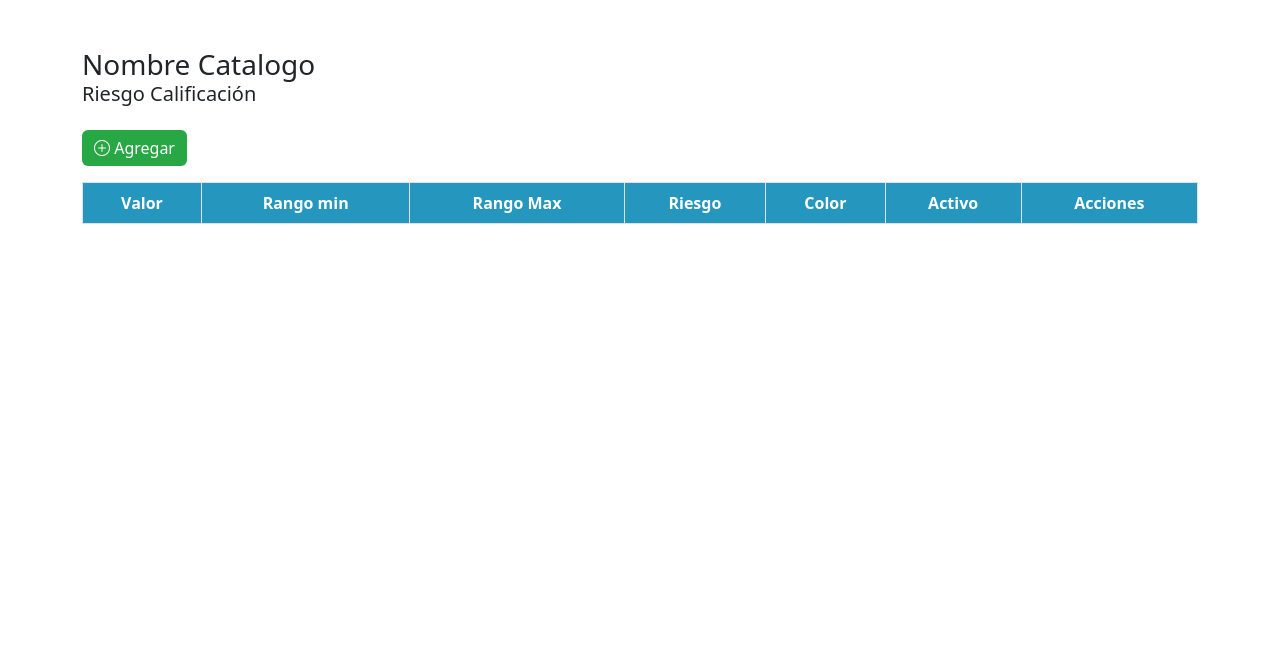
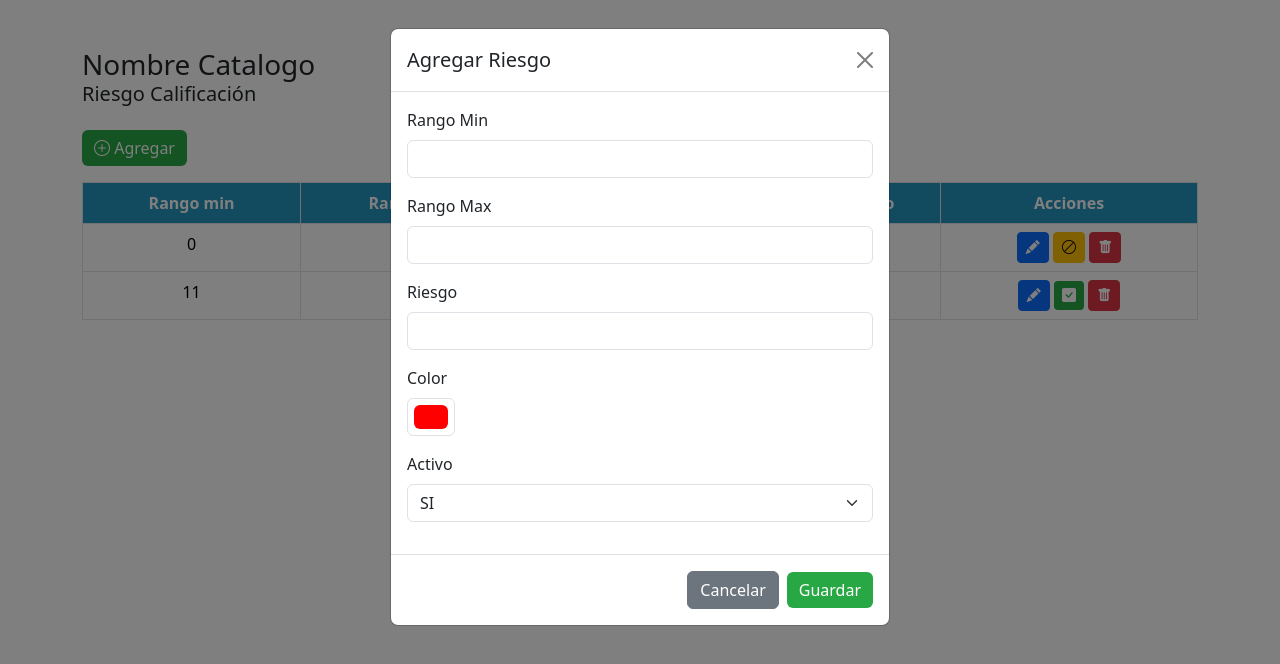
Before and after one commit to fabjiro/practicas-general, a plain HTML site: page riesgo_calificacion/riesgo_calificacion.html in a window 1280 px wide. Both pictures are taken after a click on the button "Agregar". Drawn offline with nearby package versions, Linux system fonts and the light colour scheme.

Commit message:
Se ha agregado el modal "agrega"

```diff
--- a/riesgo_calificacion/riesgo_calificacion.html
+++ b/riesgo_calificacion/riesgo_calificacion.html
@@ -35,9 +35,6 @@
         <thead>
                 <tr>
                     <th class="text-center">
-                        Valor
-                    </th>
-                    <th class="text-center">
                         Rango min
                     </th>
                     <th class="text-center">
@@ -61,6 +58,134 @@
         </tbody>
     </table>
 
+     <!-- Modal Agregar -->
+            <div class="modal fade" id="modalAgregar" tabindex="-1">
+                <div class="modal-dialog">
+                    <div class="modal-content">
+                        <div class="modal-header">
+                            <h5 class="modal-title" id="modalAgregarLabel">Agregar Riesgo</h5>
+                            <button type="button" class="btn-close" data-bs-dismiss="modal" aria-label="Close"></button>
+                        </div>
+                        <form id="formAgregar">
+                            <div class="modal-body">
+                                <div class="mb-3">
+                                    <label for="rangoMinAgregar" class="form-label">Rango Min</label>
+                                    <input type="number" class="form-control" id="rangoMinAgregar" name="rangoMin" required>
+                                </div>
+                                <div class="mb-3">
+                                    <label for="rangoMaxAgregar" class="form-label">Rango Max</label>
+                                    <input type="number" class="form-control" id="rangoMaxAgregar" name="rangoMax" required>
+                                </div>
+                                <div class="mb-3">
+                                    <label for="riesgoAgregar" class="form-label">Riesgo</label>
+                                    <input type="text" class="form-control" id="riesgoAgregar" name="riesgo" required maxlength="50">
+                                </div>
+                                <div class="mb-3">
+                                    <label for="colorAgregar" class="form-label">Color</label>
+                                    <input type="color" class="form-control form-control-color" id="colorAgregar" name="color" value="#ff0000" required>
+                                </div>
+                                <div class="mb-3">
+                                    <label for="activoAgregar" class="form-label">Activo</label>
+                                    <select class="form-select" id="activoAgregar" name="activo" required>
+                                        <option value="SI">SI</option>
+                                        <option value="NO">NO</option>
+                                    </select>
+                                </div>
+                            </div>
+                            <div class="modal-footer">
+                                <button type="button" class="btn btn-secondary" data-bs-dismiss="modal">Cancelar</button>
+                                <button type="submit" class="btn btn-success">Guardar</button>
+                            </div>
+                        </form>
+                    </div>
+                </div>
+            </div>
+
 </div>
+<script src="https://code.jquery.com/jquery-3.7.1.min.js"></script>
+<script src="https://cdn.jsdelivr.net/npm/bootstrap@5.3.3/dist/js/bootstrap.bundle.min.js"></script>
+
+<script>
+
+let riesgos = [
+    { rangoMin: 0, rangoMax: 10, riesgo: 'Bajo', color: '#dc3545', activo: 'Si'},
+     {rangoMin: 11, rangoMax: 20, riesgo: 'Bajo', color: '#dc3545', activo: 'No'}
+];
+
+
+function renderTabla() {
+    let tbody = '';
+    riesgos.forEach((r, i) => {
+        tbody += `<tr>
+            <td class='text-center'>${r.rangoMin}</td>
+            <td class='text-center'>${r.rangoMax}</td>
+            <td>${r.riesgo}</td>
+            <td class='text-center'><span class='badge' style='background:${r.color};'>&nbsp;&nbsp;&nbsp;</span></td>
+            <td class='text-center'>${r.activo}</td>
+            <td class='text-center'>
+                <button class='btn btn-primary btn-sm btnEditar' data-index='${i}'><i class='bi bi-pencil-fill'></i></button>
+                ${
+                    r.activo.toLowerCase() === 'si'
+                    ? `<button class='btn btn-warning btn-sm btnDesactivar' data-index='${i}'> <i class="bi bi-ban"></i> </button>`
+                    : `<button class='btn btn-success btn-sm btnActivar' data-index='${i}'> <i class="bi bi-check-square-fill"></i> </button>`
+                }
+                <button class='btn btn-danger btn-sm btnEliminar'> <i class="bi bi-trash-fill"></i> </button>
+            </td>
+        </tr>`;
+    });
+    $(".table tbody").html(tbody);
+}
+
+$(document).ready(function() {
+
+    renderTabla();
+
+    $('#btnAgregar').click(function() {
+        $('#formAgregar')[0].reset();
+        $('#modalAgregar').modal('show');
+    });
+
+    $('#formAgregar').submit(function(e) {
+        e.preventDefault();
+        let nuevo = {
+            rangoMin: $('#rangoMinAgregar').val(),
+            rangoMax: $('#rangoMaxAgregar').val(),
+            riesgo: $('#riesgoAgregar').val(),
+            color: $('#colorAgregar').val(),
+            activo: $('#activoAgregar').val()
+        };
+
+        // Validaciones
+        let minRango = riesgos.length ? Math.min(...riesgos.map(r => parseInt(r.rangoMin))) : null;
+        let maxRango = riesgos.length ? Math.max(...riesgos.map(r => parseInt(r.rangoMax))) : null;
+
+        if (nuevo.rangoMin == nuevo.rangoMax) {
+            alert('El rango mínimo no puede ser igual al rango máximo');
+            return;
+        }
+
+        if (parseInt(nuevo.rangoMin) > parseInt(nuevo.rangoMax)) {
+            alert('Rango Min no puede ser mayor que Rango Max');
+            return;
+        }
+
+         if (minRango !== null && maxRango !== null) {
+            if (parseInt(nuevo.rangoMin) < minRango || parseInt(nuevo.rangoMin) <= maxRango) {
+                alert(`El rango minimo debe ser mayor que ${maxRango}`);
+                return;
+            }
+
+            if (parseInt(nuevo.rangoMax) < minRango || parseInt(nuevo.rangoMax) <= maxRango) {
+                alert(`El rango máximo debe ser mayor que ${maxRango}`);
+                return;
+            }
+        }
+        riesgos.push(nuevo);
+        renderTabla();
+        $('#modalAgregar').modal('hide');
+    });
+
+});
+</script>
 </body>
 </html>
```
